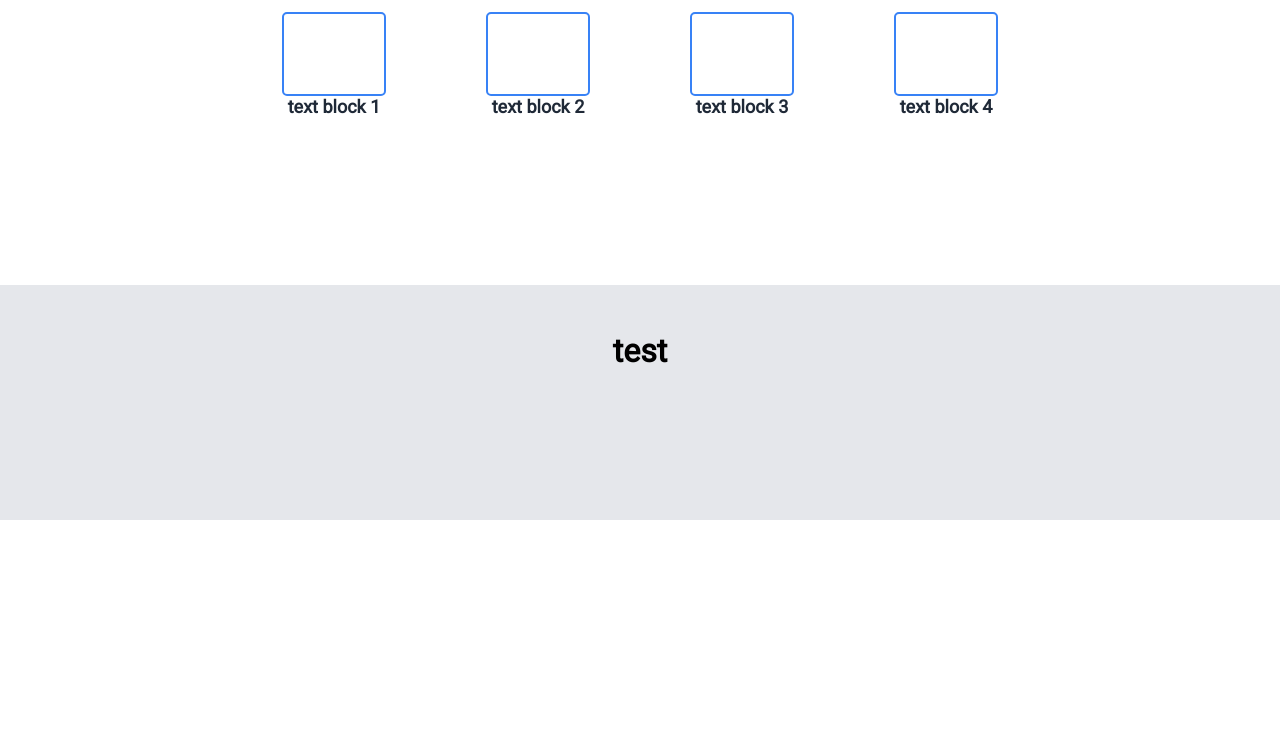
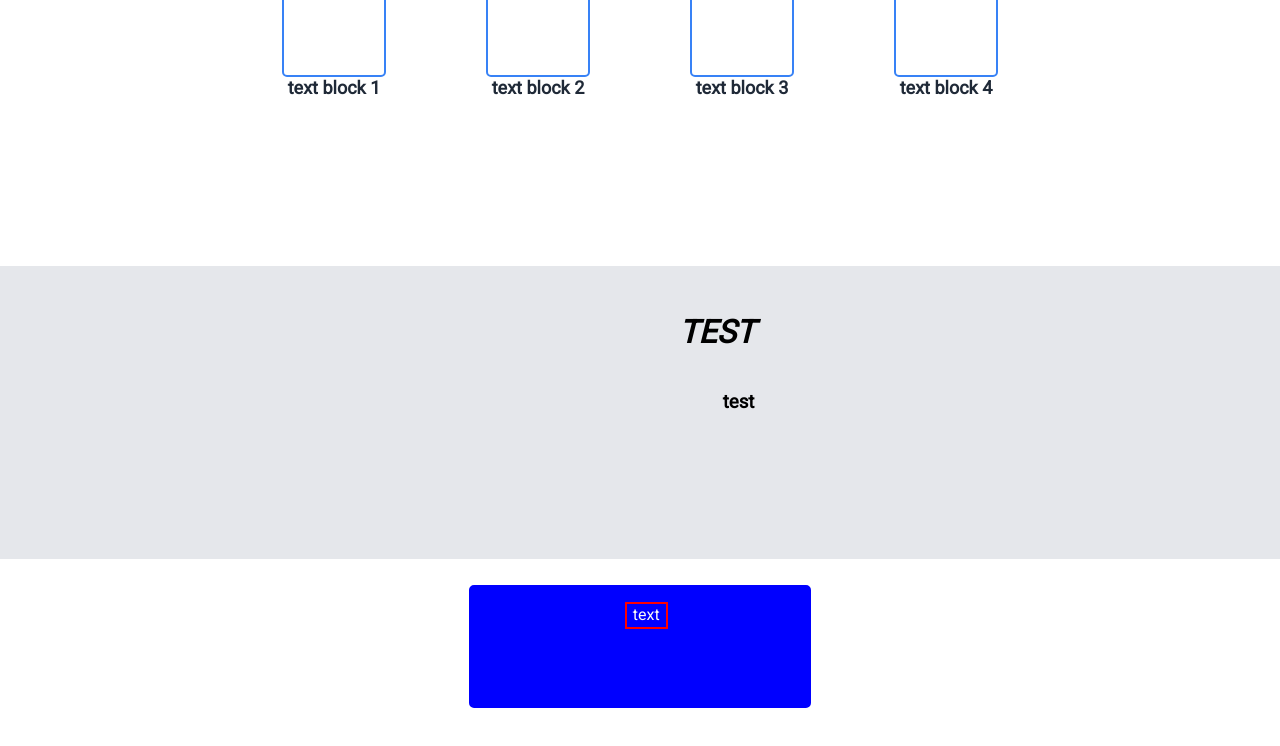
Before and after one commit to 12nuskek/MyFirstLandingPage, a plain HTML site: page index.html in a window 1280 px wide. Shown: the part 686-1432 px from the top of the page. Before the commit the page ends 1206 px from the top, so only its background shows below. Drawn offline with Linux system fonts and the light colour scheme.

Commit message:
STarted 4th section cleaned up some css

```diff
--- a/index.html
+++ b/index.html
@@ -58,11 +58,19 @@
         </div>
    </div>
    <div class="container section3">
-        <div class="item quote">
-            <h1>test</h1>
+        <div class="quote">
+            <h1><em>TEST</em></h1>
+            <h3><strong>test</strong></h3>
         </div>
 
    </div>
    </div>
+   <div class="container section4">
+       <div class="cta">
+           <div>
+               text
+           </div>
+       </div>
+   </div>
 </body>
 </html>
--- a/styles.css
+++ b/styles.css
@@ -9,7 +9,6 @@
     font-family: 'Roboto', arial;
 
   }
-
 
 /* Makes the body of the page the full width and sets the background color to white and font */
 body {
@@ -27,6 +26,8 @@ body {
   background-color: #1F2937;
 }
 
+
+
 /*Be flex, provide 20% margins on left and right, 2% above and below set color to white, aligns item to middle of page  */
 .navbar {
   display: flex;
@@ -36,21 +37,23 @@ body {
 }
 
 /*be flex, create a margin inbetween logo and menu  */
-.Menu {
+.navbar .Menu {
   display: flex;
   margin-left: auto;
 }
 
 /*Treat A tag differently, remove underline, make white, change font size,add padding between each menu so they are space out better   */
-.Menu a {
+.navbar  .Menu a {
   text-decoration: none;
   color: #E5E7EB;
   font-size: 18px;
   padding: 10px;
 }
 
+
+
+
 .container.section1 {
-  display: flex;
   flex-direction: row;
   align-items: center;
   justify-content:space-between ;
@@ -58,9 +61,30 @@ body {
   color: #F9FAF8;
   padding: 2% 20% 10% 20%;
 }
+  .signup a{
+    text-decoration: none;
+    border-radius: 5px;
+    color: #E5E7EB;
+    font-size: 18px;
+    border: 2px solid  #3882f6;
+    background:  #3882f6;
+    text-align: center;
+    padding: 10px 15px 10px 15px;
+  }
+  .item.image {
+    text-decoration: none;
+    color: #E5E7EB;
+    font-size: 18px;
+    padding: 15% 20% 15% 20%;
+    border: 2px solid gray;
+    background: gray;
+    text-align: center;
+  }
+
+
+
 
 .container.section2 {
-  display: flex;
   flex-direction: column;
   align-items: center;
   justify-content:space-between ;
@@ -71,20 +95,11 @@ body {
   font-size: 36px;
   font-weight: bolder;
 }
-
-.container.section3 {
-  display: flex;
-  align-items: center;
-  background-color: #e5e7eb;
-  padding: 2% 20% 10% 20%;
-}
-
   .squares-group{
     display: flex;
     flex-direction: row;
     justify-content: space-evenly;
   }
-
   .squares-block{
     display: flex;
     padding: 0px 50px 40px 50px;
@@ -92,37 +107,73 @@ justify-content: space-evenly;
     flex-direction: column;
     align-items: center;
   }
-
-
   .squares{
   display: flex;
   padding: 40px 50px 40px 50px;
   border: 2px solid #3882f6;
   border-radius: 5px;
-flex-direction: column;
   }
-
   .squares-block .item{
     font-size: 18px;
   }
 
-  .item.image {
-    text-decoration: none;
-    color: #E5E7EB;
-    font-size: 18px;
-    padding: 125px 150px 125px 150px;
-    border: 2px solid gray;
-    background: gray;
-    text-align: center;
+
+
+
+.container.section3 {
+    align-items: center;
+    background-color: #e5e7eb;
+    padding: 2% 20% 10% 20%;
+
   }
 
-.signup a{
-    text-decoration: none;
+.quote {
+  display: flex;
+  flex-direction: column;
+  padding: 0 0 0 20%;
+  align-items: end;
+}
+
+.quote h3{
+  display: flex;
+  flex-direction: row-reverse;
+}
+
+.quote h1{
+  display: flex;
+
+}
+
+
+
+
+.container.section4 {
+  align-items: center;
+  padding: 2% 20% 10% 20%;
+  background-color: white;
+
+}
+.cta{
+  display: flex;
+  border: 2px solid blue;
+  padding: 10% 40% 10% 40%;
+  align-content: center;
   border-radius: 5px;
-    color: #E5E7EB;
-    font-size: 18px;
-    border: 2px solid  #3882f6;
-    background:  #3882f6;
-    text-align: center;
-    padding: 10px 15px 10px 15px;
+  background-color: blue;
+  flex-direction: row;
+    align-items: center;
+    justify-content: space-between;
+    text-align: left;
+    color: #F9FAF8;
+    padding: 2% 20% 10% 20%;
 }
+.cta div{
+  display: flex;
+  border: 2px solid red;
+  flex-direction: row;
+  align-items: center;
+  justify-content: space-between;
+  text-align: left;
+  color: #F9FAF8;
+  padding: 2% 20% 10% 20%;
+}
```
Lines whose indentation alone changed are shown as unchanged.
